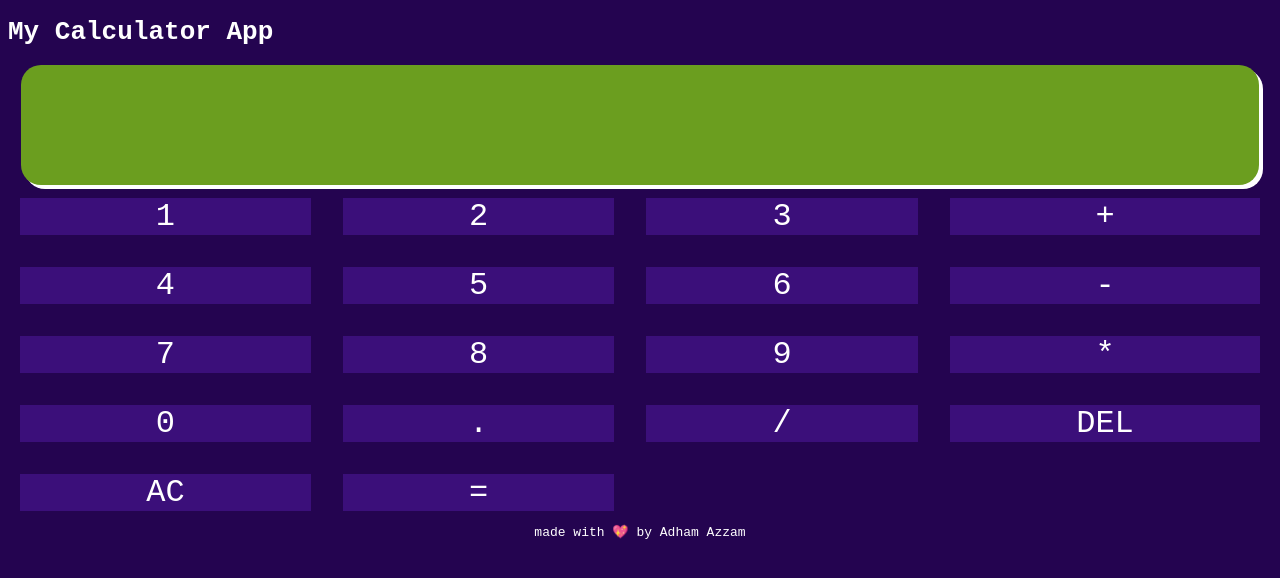
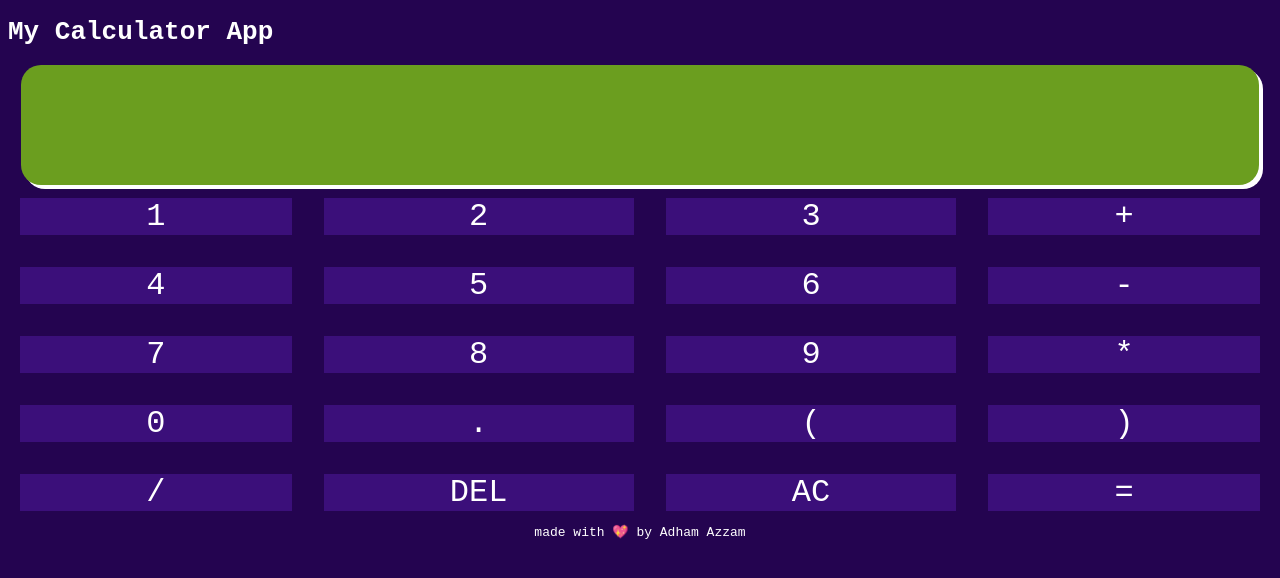
Before and after one commit to JimmyJohnes/calculator, a plain HTML site: page index.html in a window 1280 px wide. Drawn offline with Linux system fonts and the light colour scheme.

Commit message:
Sixth Commit added brackets for further control over the equation

```diff
--- a/index.html
+++ b/index.html
@@ -26,6 +26,8 @@
             <div id="*"></div>
             <div id="0"></div>
             <div id="."></div>
+            <div id="("></div>
+            <div id=")"></div>
             <div id="/"></div>
             <div id="DEL"></div>
             <div id="AC"></div>
```
